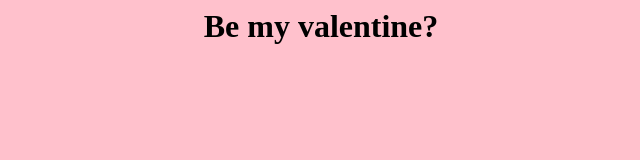
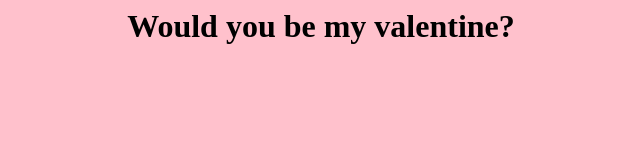
Before and after one commit to alistairmchua/vayintine.github.io, a plain HTML site: page index.html in a window 1280 px wide. Shown: the whole page, without its empty margins (319-959 px from the left). Drawn offline with Linux system fonts and the light colour scheme.

Commit message:
Update index.html

```diff
--- a/index.html
+++ b/index.html
@@ -1,10 +1,14 @@
+<head>
 <style>
 body {
   background-color: #FFC1CC;
   text-align: center;
 }
 </style>
-
+<meta charset="UTF-8">
+    <meta name="viewport" content="width=device-width, initial-scale=1.0">
+    <title>Be my valentine?</title>
+</head>
 <body>
-<h1>Be my valentine?</h1>
+<h1>Would you be my valentine?</h1>
 </body>
```
